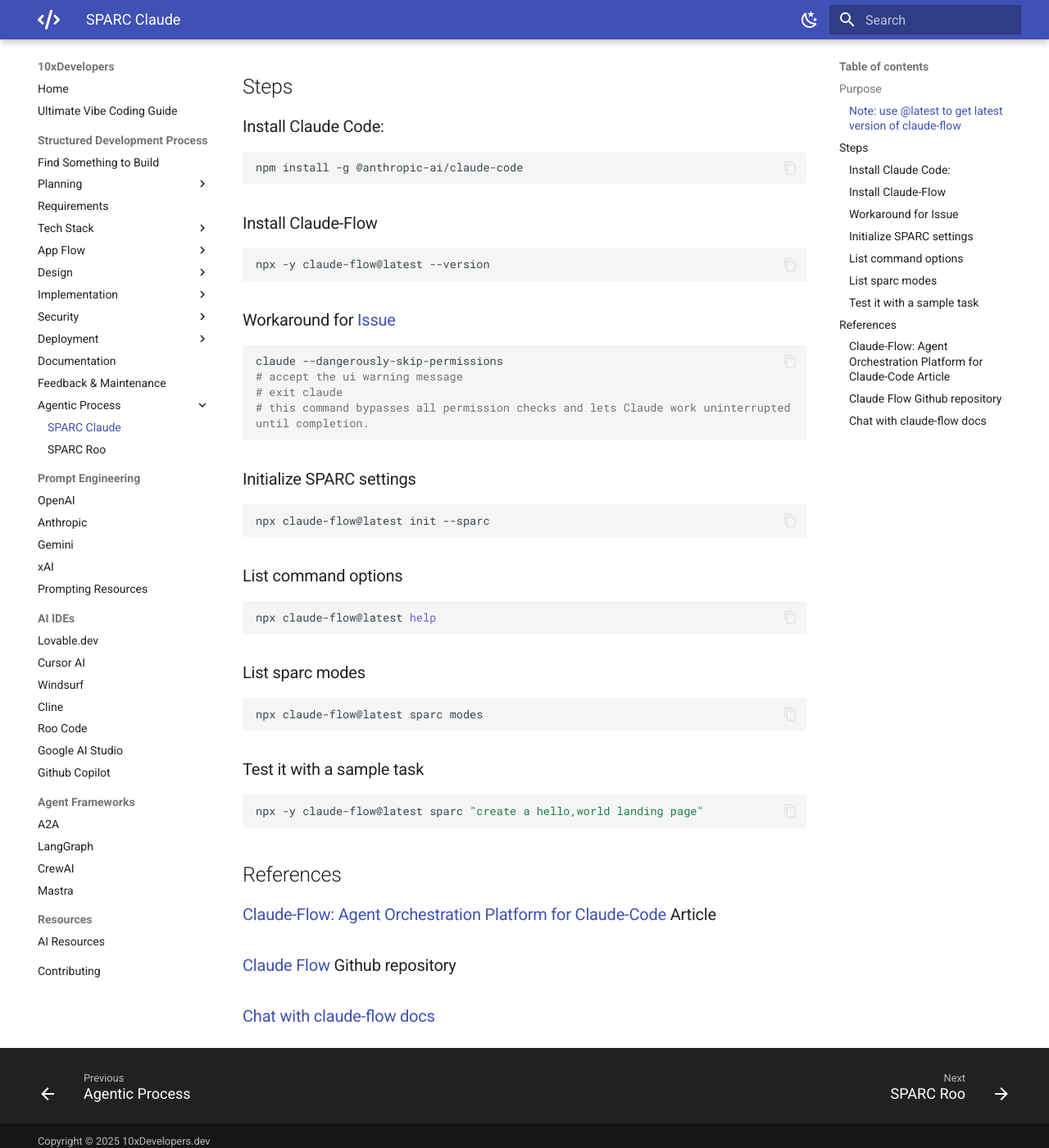
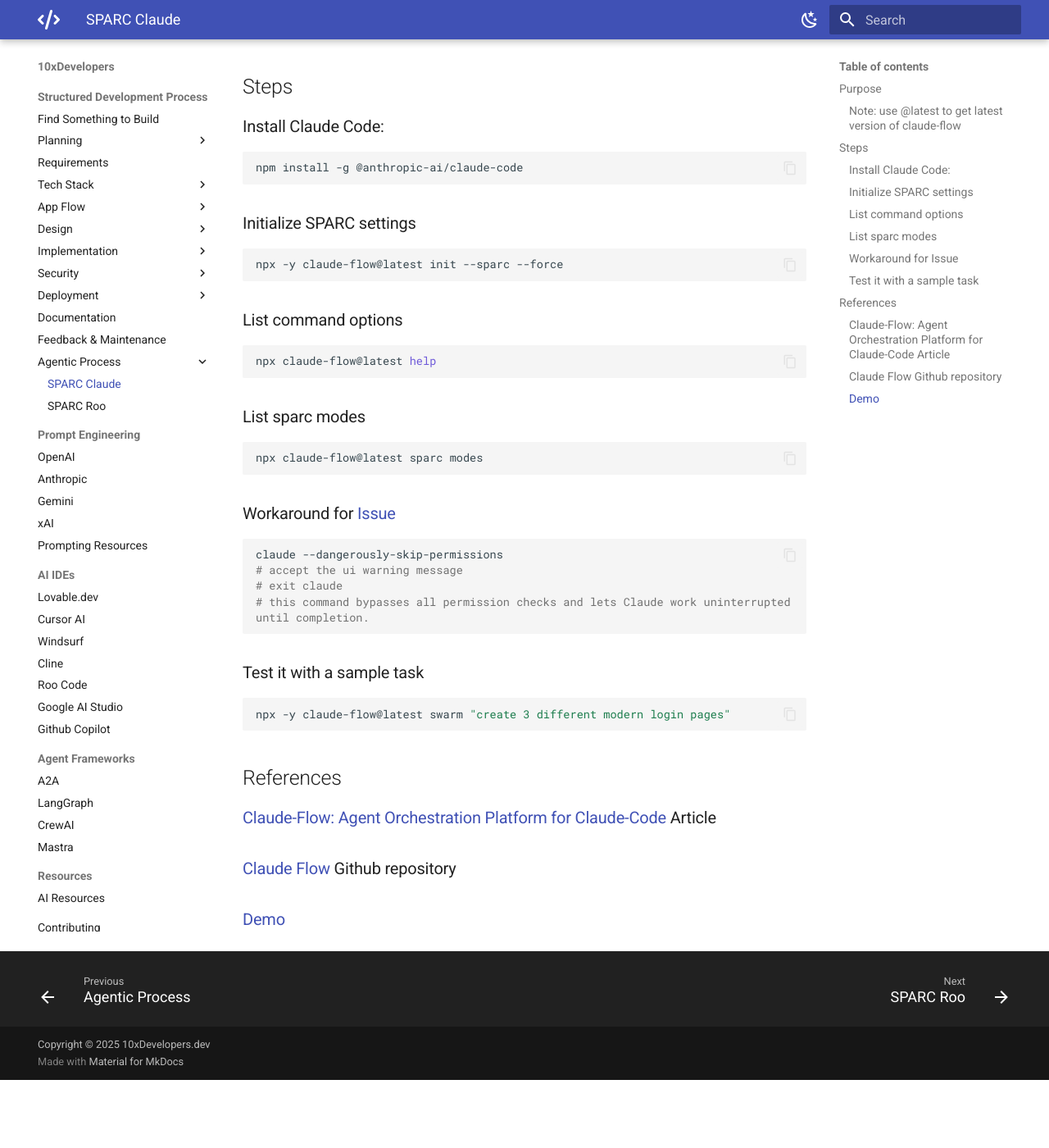
Before and after one commit to shlomoc/10xdev, an MkDocs documentation site: the page built from docs/structured/agentic/SPARC-claude.md, in a window 1280 px wide and 1400 px high, scrolled down 250 px. Shown: the whole window at 82% size. Built offline with MkDocs 1.6.1 and Material for MkDocs 9.7.7, drawn with Linux system fonts in a browser that asks for light colours; after the commit the page ends 1567 px from its top, so only the background shows below that.

````diff
--- a/docs/structured/agentic/SPARC-claude.md
+++ b/docs/structured/agentic/SPARC-claude.md
@@ -13,25 +13,10 @@ Automate code development using agents.
 npm install -g @anthropic-ai/claude-code
 ```
 
-### Install Claude-Flow
-```bash
-npx -y claude-flow@latest --version
-```
-
-### Workaround for [Issue](https://github.com/ruvnet/claude-code-flow/issues/62)
-
-```bash
-claude --dangerously-skip-permissions
-# accept the ui warning message
-# exit claude
-# this command bypasses all permission checks and lets Claude work uninterrupted until completion.
-
-```
-
 ### Initialize SPARC settings
 
 ```bash
-npx claude-flow@latest init --sparc
+npx -y claude-flow@latest init --sparc --force
 ```
 
 ### List command options
@@ -44,15 +29,24 @@ npx claude-flow@latest help
 ```bash
 npx claude-flow@latest sparc modes
 ```
+### Workaround for [Issue](https://github.com/ruvnet/claude-code-flow/issues/62)
+
+```bash
+claude --dangerously-skip-permissions
+# accept the ui warning message
+# exit claude
+# this command bypasses all permission checks and lets Claude work uninterrupted until completion.
+
+```
 
 ### Test it with a sample task
 
 ```bash
-npx -y claude-flow@latest sparc "create a hello,world landing page"
+npx -y claude-flow@latest swarm "create 3 different modern login pages"
 ```
 
 ## References
 
 ### [Claude-Flow: Agent Orchestration Platform for Claude-Code](https://www.linkedin.com/pulse/claude-flow-agent-orchestration-platform-claude-code-reuven-cohen-bhimc) Article
 ### [Claude Flow](https://github.com/ruvnet/claude-code-flow) Github repository
-### [Chat with claude-flow docs](https://gitmcp.io/ruvnet/claude-code-flow/chat)
+### [Demo](https://github.com/ruvnet/yyz-agentics-june)
````
Also changed, not shown: docs/prompt-engineering/gemini.md (+2 -0 lines), docs/structured/appflow/index.md (+2 -0 lines).
